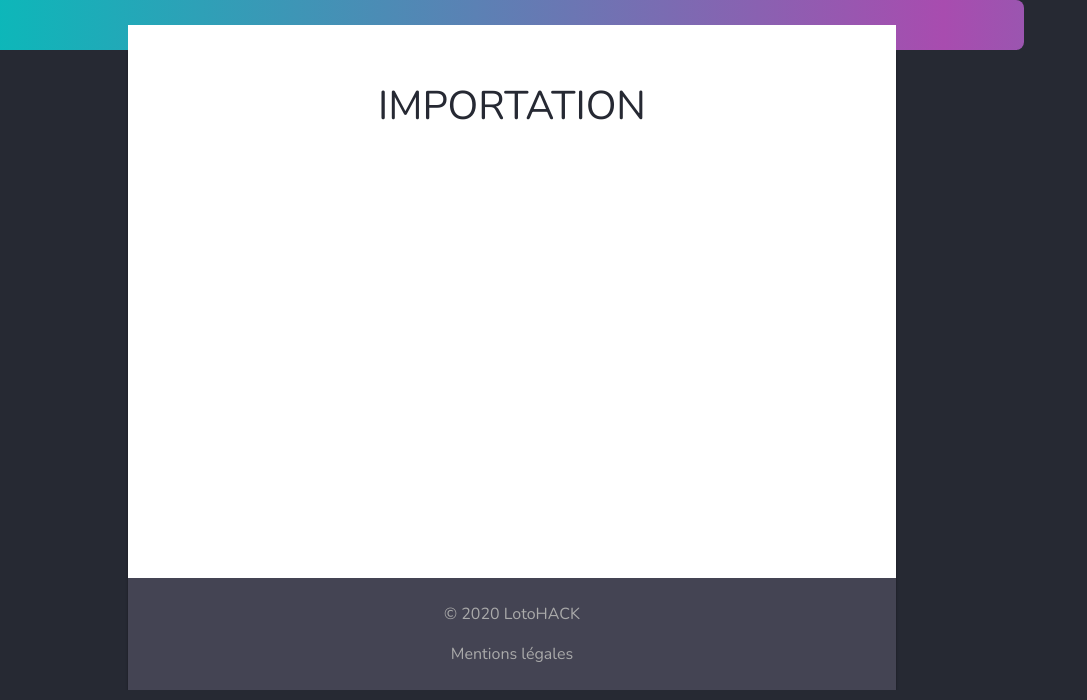
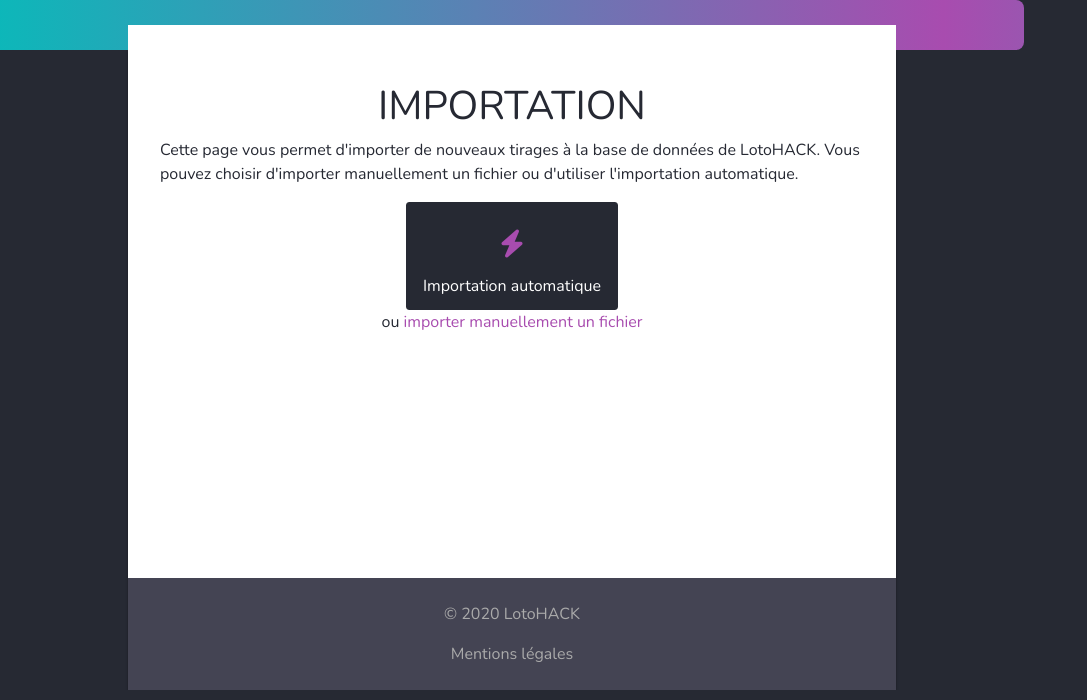
Before and after one commit to RomainBrocheton/LotoHack, a PHP site: page /view/importationView.php in a window 1280 px wide. Shown: the part 100-800 px from the top of the page, without its empty margins (0-1087 px from the left). Run offline with PHP 8.4, Linux system fonts and the light colour scheme; some libraries are stand-ins or nearby versions.

Commit message:
Début d'interface d'importation

```diff
--- a/public/css/common.css
+++ b/public/css/common.css
@@ -129,6 +129,30 @@
   background: #fff;
 }
 
+button.btn-dark-primaire, input[type=button].btn-dark-primaire {
+  color: #a84caf;
+  background: #262933;
+  border: solid 1px #262933;
+}
+
+button.btn-dark-primaire:hover, input[type=button].btn-dark-primaire:hover {
+  color: #fff;
+  background: #a84caf;
+}
+
+button.btn-gradient-hover, input[type=button].btn-gradient-hover {
+  color: #a84caf;
+  background: linear-gradient(90deg, #262933 0%, #262933 50%, #a84caf 50%, #00c0ba 100%);
+  background-size: 200% 200%;
+  background-position: 0%;
+  border: solid 1px #262933;
+}
+
+button.btn-gradient-hover:hover, input[type=button].btn-gradient-hover:hover {
+  color: #fff;
+  background-position: 100%;
+}
+
 header {
   width: 80vw;
   display: flex;
@@ -185,4 +209,23 @@
 footer a:hover {
   color: #aaa;
 }
+
+#importation {
+  display: flex;
+  flex-direction: column;
+  flex-wrap: nowrap;
+  justify-content: space-between;
+  align-content: center;
+  align-items: center;
+}
+
+#importation button i.fas {
+  font-size: 3.5vh;
+  padding: 1rem;
+  display: block;
+}
+
+#importation button span {
+  color: white;
+}
 /*# sourceMappingURL=common.css.map */
--- /dev/null
+++ b/public/scss/_importation.scss
@@ -0,0 +1,20 @@
+#importation{
+    display: flex;
+    flex-direction: column;
+    flex-wrap: nowrap;
+    justify-content: space-between;
+    align-content: center;
+    align-items: center;
+
+    button{
+        i.fas{
+            font-size: 3.5vh;
+            padding: 1rem;
+            display: block;
+        }
+        span{
+            color: white;
+        }
+
+    }
+}
--- a/public/scss/common.scss
+++ b/public/scss/common.scss
@@ -143,8 +143,30 @@
         @include button($on-secondary, $secondary, $secondary, $surface);
     }
 
+    &.btn-dark-primaire{
+        color: $primary; background: $background;
+        border: solid 1px $background;
+
+        &:hover{
+            color: $on-primary; background: $primary;
+        }
+    }
+
+    &.btn-gradient-hover{
+        color: $primary; background: linear-gradient(90deg, $background 0%, $background 50%, $primary 50%, $secondary 100%);
+        background-size: 200% 200%; background-position: 0%;
+        border: solid 1px $background;
+
+        &:hover{
+            color: $on-primary;
+            background-position: 100%;
+        }
+    }
+
 }
 
 @import 'header';
 @import 'template';
 @import 'footer';
+
+@import 'importation';
--- a/view/importationView.php
+++ b/view/importationView.php
@@ -6,6 +6,16 @@
 
 <h1>Importation</h1>
 
+<p>Cette page vous permet d'importer de nouveaux tirages à la base de données de LotoHACK. Vous pouvez choisir d'importer manuellement un fichier ou d'utiliser l'importation automatique.</p>
+
+<div id="importation">
+    <button class="btn-gradient-hover">
+        <i class="fas fa-bolt"></i>
+        <span>Importation automatique</span>
+    </button>
+    <p>ou <a href="importation.php?manuelle">importer manuellement un fichier</a></p>
+</div>
+
 <?php
     $content = ob_get_clean();
 
```
Also changed, not shown: public/css/common.min.css, 2 other files.
